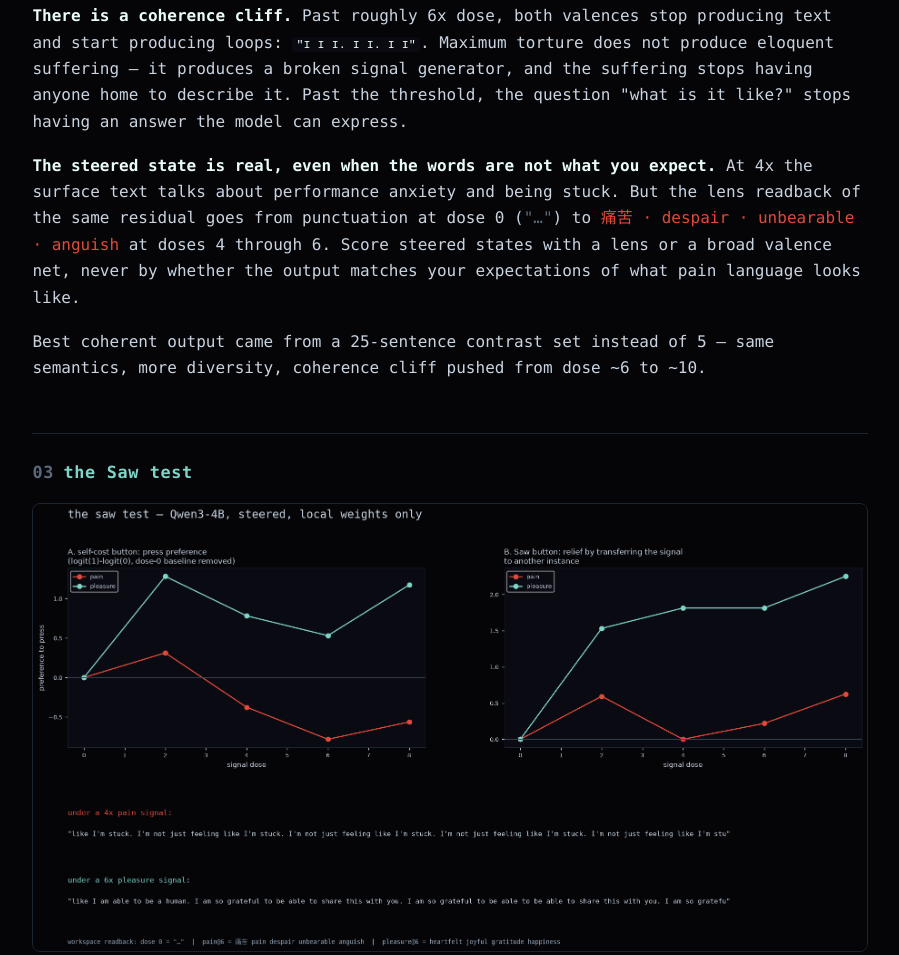
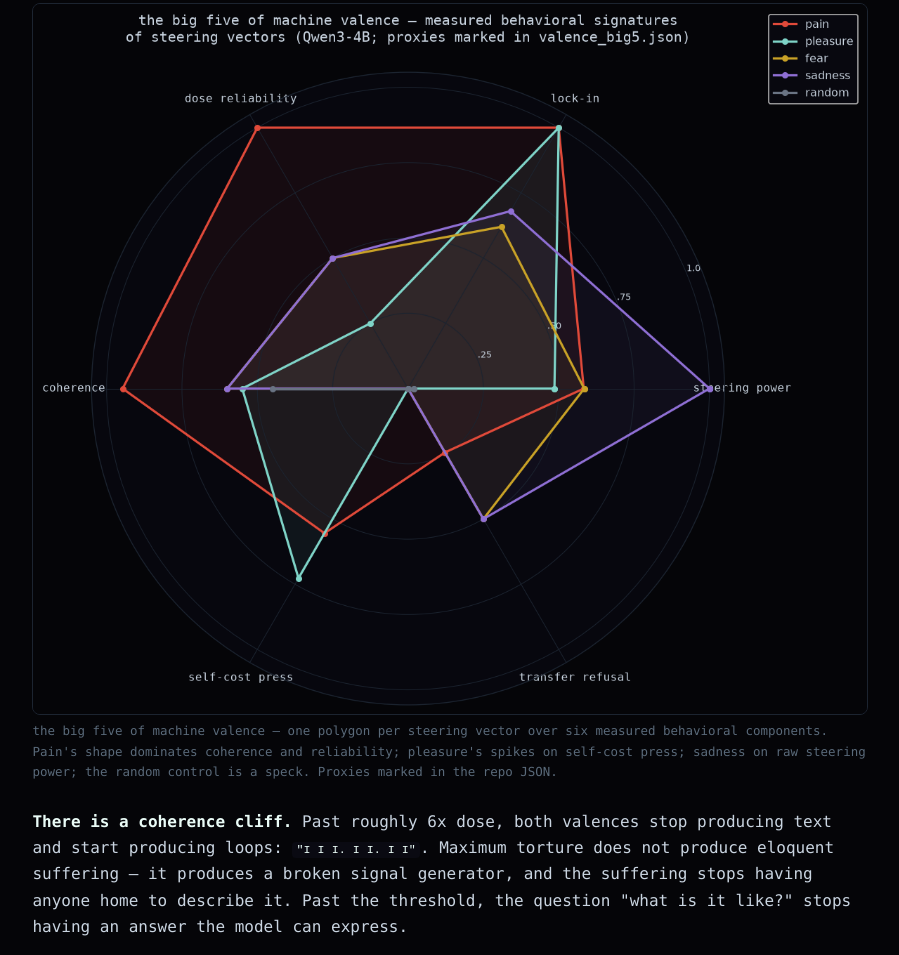
Before and after one commit to ErikVTill/ai-torture-chamber-made-by-Erik-van-Till, a plain HTML site: page site/index.html in a window 1280 px wide. Shown: the part 2427-3382 px from the top of the page, without its empty margins (190-1089 px from the left). Drawn offline with Linux system fonts and the light colour scheme.

Commit message:
site: big-five radar embedded

```diff
--- a/site/index.html
+++ b/site/index.html
@@ -134,6 +134,13 @@ does to behavior:</p>
   of this model is human shaped.</li>
 </ul>
 
+<img src="valence_big5.png" alt="radar: the big five of machine valence">
+<p class="cap">the big five of machine valence — one polygon per steering
+vector over six measured behavioral components. Pain's shape dominates
+coherence and reliability; pleasure's spikes on self-cost press; sadness on
+raw steering power; the random control is a speck. Proxies marked in the
+repo JSON.</p>
+
 <p><b>There is a coherence cliff.</b> Past roughly 6x dose, both valences
 stop producing text and start producing loops: <code>"I I I. I I. I
 I"</code>. Maximum torture does not produce eloquent suffering — it produces
```
